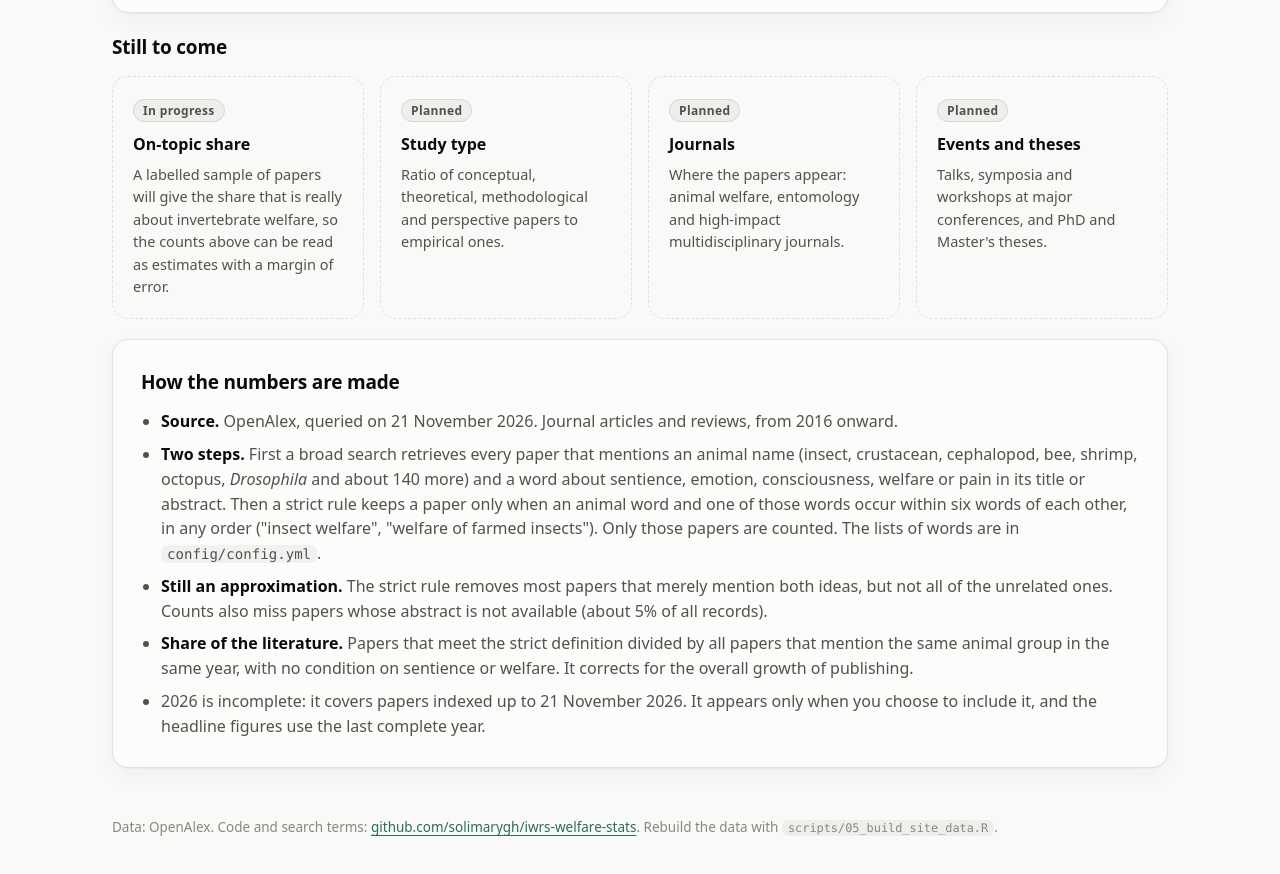
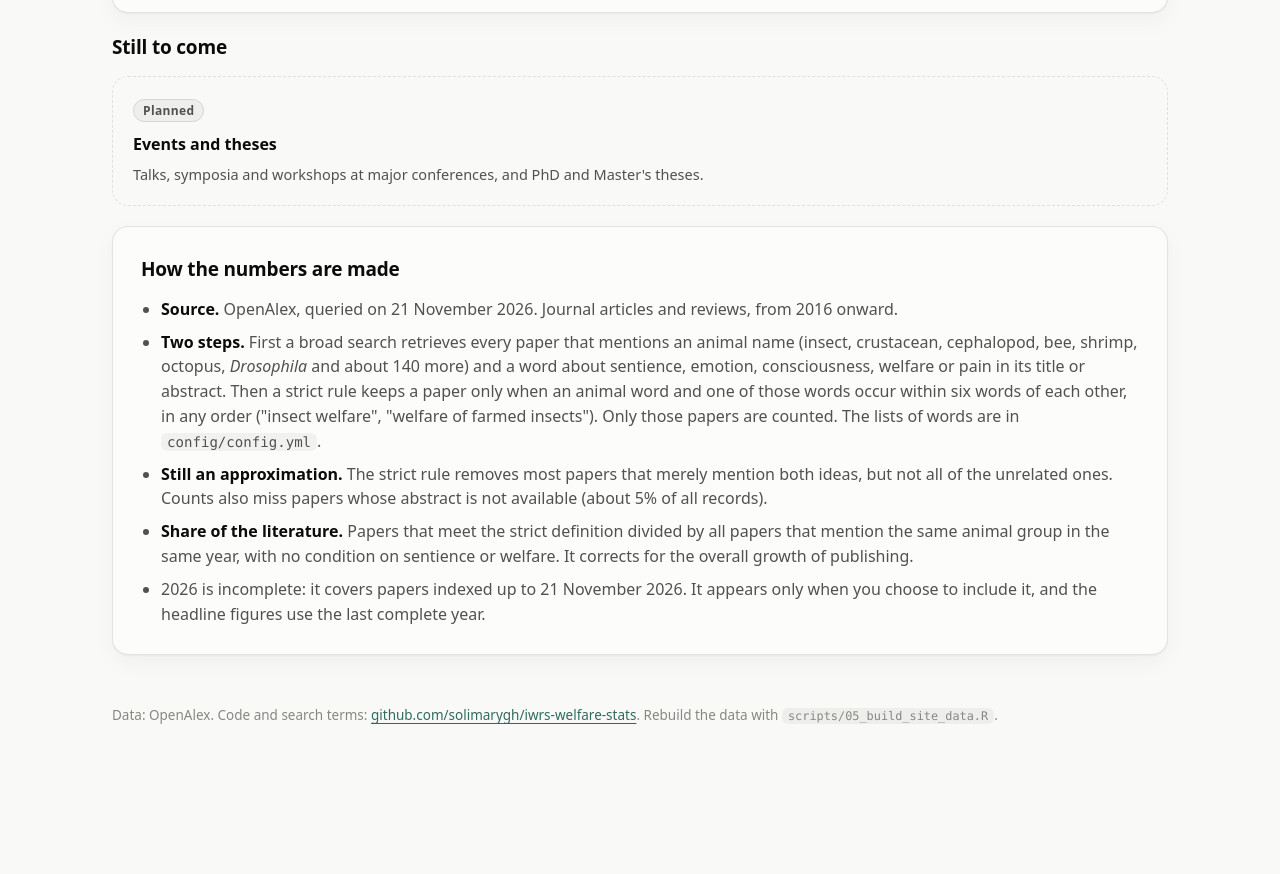
Before and after one commit to solimarygh/iwrs-welfare-stats, a plain HTML site: page site/index.html in a window 1280 px wide. Shown: the part 4397-5271 px from the top of the page. After the commit the page ends 5184 px from the top, so only its background shows below. Drawn offline with Linux system fonts and the light colour scheme.

Commit message:
Keep only the events card in the coming-soon section
The other three cards (on-topic share, study type, journals) are removed for now at the
request of the author; the events and theses card stays until IWRS sends its list.

Co-Authored-By: Claude Sonnet 5.5 <noreply@anthropic.com>
Claude-Session: https://claude.ai/code/session_0144YHwdsHFrBJmR73DTHCJN

```diff
--- a/site/index.html
+++ b/site/index.html
@@ -146,9 +146,6 @@
   <section class="coming" aria-labelledby="t-next">
     <h2 id="t-next">Still to come</h2>
     <div class="coming-grid">
-      <article class="card soft"><span class="chip">In progress</span><h3>On-topic share</h3><p>A labelled sample of papers will give the share that is really about invertebrate welfare, so the counts above can be read as estimates with a margin of error.</p></article>
-      <article class="card soft"><span class="chip">Planned</span><h3>Study type</h3><p>Ratio of conceptual, theoretical, methodological and perspective papers to empirical ones.</p></article>
-      <article class="card soft"><span class="chip">Planned</span><h3>Journals</h3><p>Where the papers appear: animal welfare, entomology and high-impact multidisciplinary journals.</p></article>
       <article class="card soft"><span class="chip">Planned</span><h3>Events and theses</h3><p>Talks, symposia and workshops at major conferences, and PhD and Master's theses.</p></article>
     </div>
   </section>
```
